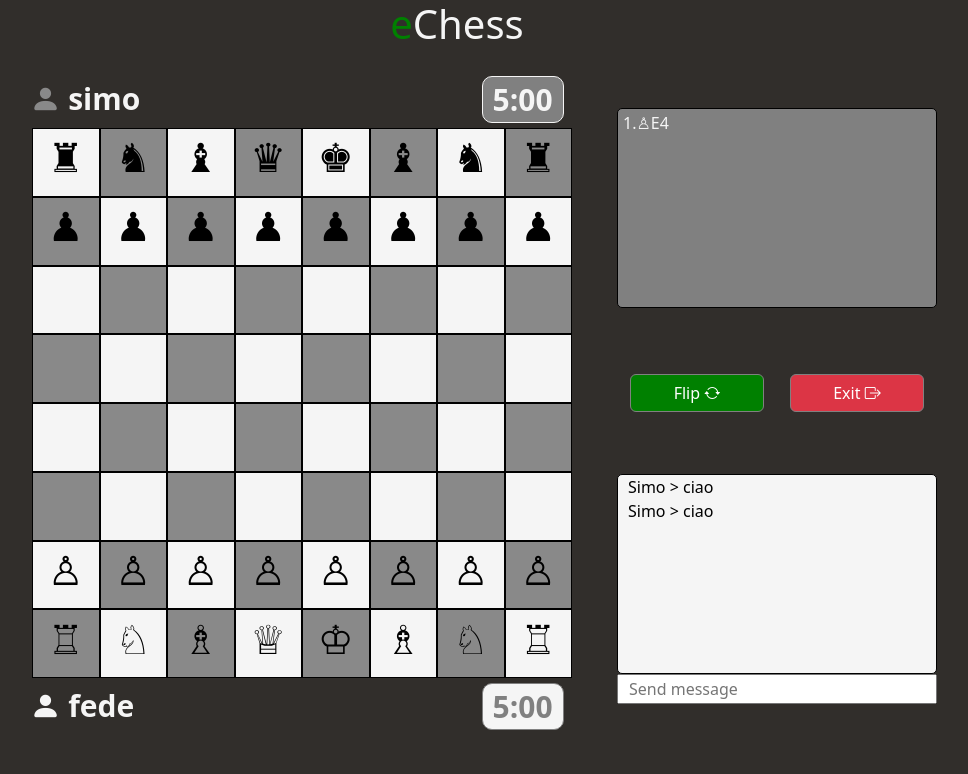
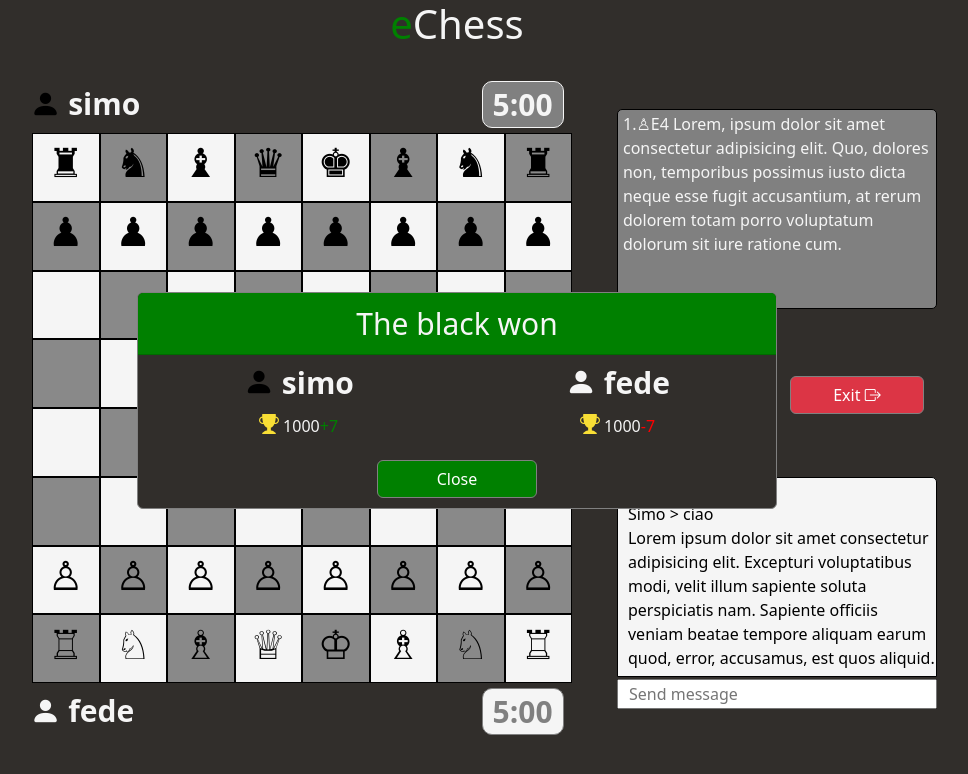
Before and after one commit to Simo23-cpp/e-Chess, an Angular app in the folder client/e-chess/: page /game in a window 1280 px wide. Both pictures are taken after a click on the button "Exit". Shown: the top 774 px of the page, without its empty margins (183-1151 px from the left). Built offline with nearby package versions, Linux system fonts and the light colour scheme.

Commit message:
add loader and modal in game page

```diff
--- a/client/e-chess/src/app/pages/game-page/game-page.component.css
+++ b/client/e-chess/src/app/pages/game-page/game-page.component.css
@@ -1,3 +1,99 @@
+/* width */
+::-webkit-scrollbar {
+    width: 8px;
+    height: 8px;
+
+}
+
+/* Track */
+::-webkit-scrollbar-track {
+    background: gray;
+    border-radius: 10px;
+
+}
+
+/* Handle */
+::-webkit-scrollbar-thumb {
+    background: green;
+    border-radius: 10px;
+
+}
+
+/* Handle on hover */
+::-webkit-scrollbar-thumb:hover {
+    background: #555;
+}
+
+
+.loader {
+    position: fixed;
+    display: flex;
+    flex-direction: column;
+    align-items: center;
+    justify-content: center;
+    height: 100%;
+    width: 100%;
+    top: 0px;
+    left: 0px;
+    z-index: 1;
+    background-color: black;
+    opacity: 0.8;
+}
+
+.text-loader {
+    margin-top: 20px;
+    font-size: 30px;
+    color: whitesmoke;
+}
+
+.my-modal {
+    position: fixed;
+    display: flex;
+    flex-direction: column;
+    align-items: center;
+    justify-content: center;
+    height: 100%;
+    width: 100%;
+    top: 0px;
+    left: 0px;
+    z-index: 1;
+}
+
+.m-flex {
+    display: flex;
+    width: 100%;
+    height: 100%;
+    flex-direction: row;
+    justify-content: space-around;
+}
+
+.c-flex {
+    display: flex;
+    flex-direction: column;
+    align-items: center;
+}
+
+.card-header {
+    background-color: green;
+    color: whitesmoke;
+    text-align: center;
+    font-size: 30px;
+}
+
+.card {
+    background-color: #312e2b;
+    color: whitesmoke;
+    border-color: gray;
+}
+
+.w-color {
+    color: green;
+}
+
+.l-color {
+    color: red;
+}
+
 .flex-outer {
     display: flex;
     /* background-color: white;*/
@@ -21,7 +117,8 @@
 .player-1 {
     font-size: 20px;
     font-weight: bold;
-    margin-bottom: 5px;
+    margin-top: 5px;
+    margin-bottom: 4px;
 }
 
 .player-2 {
@@ -80,12 +177,17 @@
 .chat {
     background-color: whitesmoke;
     height: 50px;
-    border-radius: 5px;
+    border-radius: 5px 5px 0px 0px;
     margin-top: 2px;
     border: 1px solid black;
     color: black;
     padding-left: 10px;
     overflow-y: auto;
+}
+
+.chat::-webkit-scrollbar-track {
+    background: whitesmoke;
+    border-radius: 10px;
 }
 
 
@@ -189,6 +291,10 @@
     width: 49%;
 }
 
+[class*="c-size"] {
+    width: 30%;
+}
+
 @media(min-width:400px) {
 
     .chess-board {
@@ -220,6 +326,10 @@
 
     [class*="b-size"] {
         width: 49%;
+    }
+
+    [class*="c-size"] {
+        width: 30%;
     }
 
 
@@ -272,6 +382,10 @@
 
     [class*="b-size"] {
         width: 49%;
+    }
+
+    [class*="c-size"] {
+        width: 30%;
     }
 
     /*
@@ -335,6 +449,9 @@
         width: 49%;
     }
 
+    [class*="c-size"] {
+        width: 30%;
+    }
 
     .chess-board {
         display: flex;
@@ -389,6 +506,14 @@
 
     [class*="b-size"] {
         width: 49%;
+    }
+
+    [class*="c-size"] {
+        width: 30%;
+    }
+
+    [class*="card-s"] {
+        width: 50%;
     }
 }
 
@@ -464,7 +589,7 @@
     .chat {
         background-color: whitesmoke;
         height: 200px;
-        border-radius: 5px;
+        border-radius: 5px 5px 0px 0px;
         margin-top: 2px;
         color: black;
         overflow-y: auto;
--- a/client/e-chess/src/app/pages/game-page/game-page.component.html
+++ b/client/e-chess/src/app/pages/game-page/game-page.component.html
@@ -1,7 +1,7 @@
 <div class="flex-outer">
     <div class="flex-b col-9 colll-">
         <div class="board col-8 colll-">
-            <div class="col-10 nine- player-1"><i class="bi bi-person-fill" style="color: rgb(137, 137, 137);"></i> simo
+            <div class="col-10 nine- player-1"><i class="bi bi-person-fill" style="color: black;"></i> simo
                 <div class="time-1" style="float: right;">5:00</div>
             </div>
             <div class="chess-board">
@@ -22,23 +22,68 @@
             </div>
         </div>
         <div class="flex-lateral col-4 colll-">
-            <div class="moves col-12 nine-">1.&#9817;E4</div>
+            <div class="moves col-12 nine-">1.&#9817;E4 Lorem, ipsum dolor sit amet consectetur adipisicing elit. Quo,
+                dolores non, temporibus possimus iusto dicta neque esse fugit accusantium, at rerum dolorem totam porro
+                voluptatum dolorum sit iure ratione cum.</div>
             <div class="btn-container col-12 nine-">
                 <button type="button" class="btn btn-primary col-5 b-size" (click)="rotateBoard()">Flip
                     <i class="bi bi-arrow-repeat"></i>
                 </button>
-                <button type="button" class="btn btn-danger col-5 b-size">Exit <i
+                <button type="button" class="btn btn-danger col-5 b-size" (click)="exit()">Exit <i
                         class="bi bi-box-arrow-right"></i></button>
             </div>
             <div class="col-12 nine-">
                 <div class="chat col-12 colll-">
                     <div>Simo > ciao</div>
                     <div>Simo > ciao</div>
+                    <div>Lorem ipsum dolor sit amet consectetur adipisicing elit. Excepturi voluptatibus modi, velit
+                        illum sapiente soluta perspiciatis nam. Sapiente officiis veniam beatae tempore aliquam earum
+                        quod, error, accusamus, est quos aliquid.</div>
 
                 </div>
                 <div class="col-12 colll-"><input type="text " class="col-12 colll-" placeholder="Send message"
-                        style="padding-left: 10px;"></div>
+                        style="padding-left: 10px;margin-top: 2px;"></div>
             </div>
         </div>
     </div>
 </div>
+
+<div *ngIf="isLoading" class="loader">
+    <div class="spinner-border  text-success" role="status" style="width: 8rem;height: 8rem;border-width: 10px;">
+    </div>
+    <div class="text-loader">Please wait...</div>
+</div>
+
+<div *ngIf="isFinish" class="my-modal">
+
+    <div class="card col-6 card-s-">
+        <div class="card-header">
+            The black won
+        </div>
+        <div class="c-flex">
+            <div class="m-flex">
+                <div class=" player-1"><i class="bi bi-person-fill" style="color: black;font-size: 30px;"></i>
+                    simo</div>
+                <div class=" player-2"><i class="bi bi-person-fill" style="color: whitesmoke;font-size: 30px;"></i>
+                    fede
+                </div>
+
+            </div>
+            <div class="m-flex">
+                <div> <i class="bi bi-trophy-fill"
+                        style="padding-top: 5px;color: rgb(248, 222, 53);font-size: 20px;"></i>
+                    1000<span class="w-color">+7</span>
+                </div>
+                <div> <i class="bi bi-trophy-fill"
+                        style="padding-top: 5px;color: rgb(248, 222, 53);font-size: 20px;"></i>
+                    1000<span class="l-color">-7</span></div>
+            </div>
+            <div class="m-flex">
+                <button type="button" class="btn btn-primary col-3 c-size" style="margin-top: 20px;margin-bottom: 10px;"
+                    (click)="close()">Close
+                </button>
+            </div>
+        </div>
+
+
+    </div>
--- a/client/e-chess/src/app/pages/game-page/game-page.component.ts
+++ b/client/e-chess/src/app/pages/game-page/game-page.component.ts
@@ -1,6 +1,8 @@
 import { Component } from '@angular/core';
+import { Router } from '@angular/router';
 import { ChessPieces, ChessPiecesCodes } from 'src/app/models/chess-pieces';
 import { initialBoardPosition } from 'src/app/models/initial-board-position';
+import { HomePageComponent } from '../home-page/home-page.component';
 
 @Component({
   selector: 'app-game-page',
@@ -15,6 +17,10 @@ export class GamePageComponent {
   selectedElem: any = '';
   isboardRotated: boolean = false;
   isWhiteTurn = true;
+  isLoading: boolean = false;
+  isFinish: boolean = false;
+
+  constructor(private router: Router) { }
 
   getPieceCodes(row: any, col: any) {
     let posVal = row + col;
@@ -162,4 +168,13 @@ export class GamePageComponent {
       el.classList.remove('possible-move-class');
     });
   }
+
+  exit() {
+    this.isFinish = true;
+  }
+
+  close() {
+    this.isFinish = false;
+    this.router.navigate(["/home"])
+  }
 }
```
